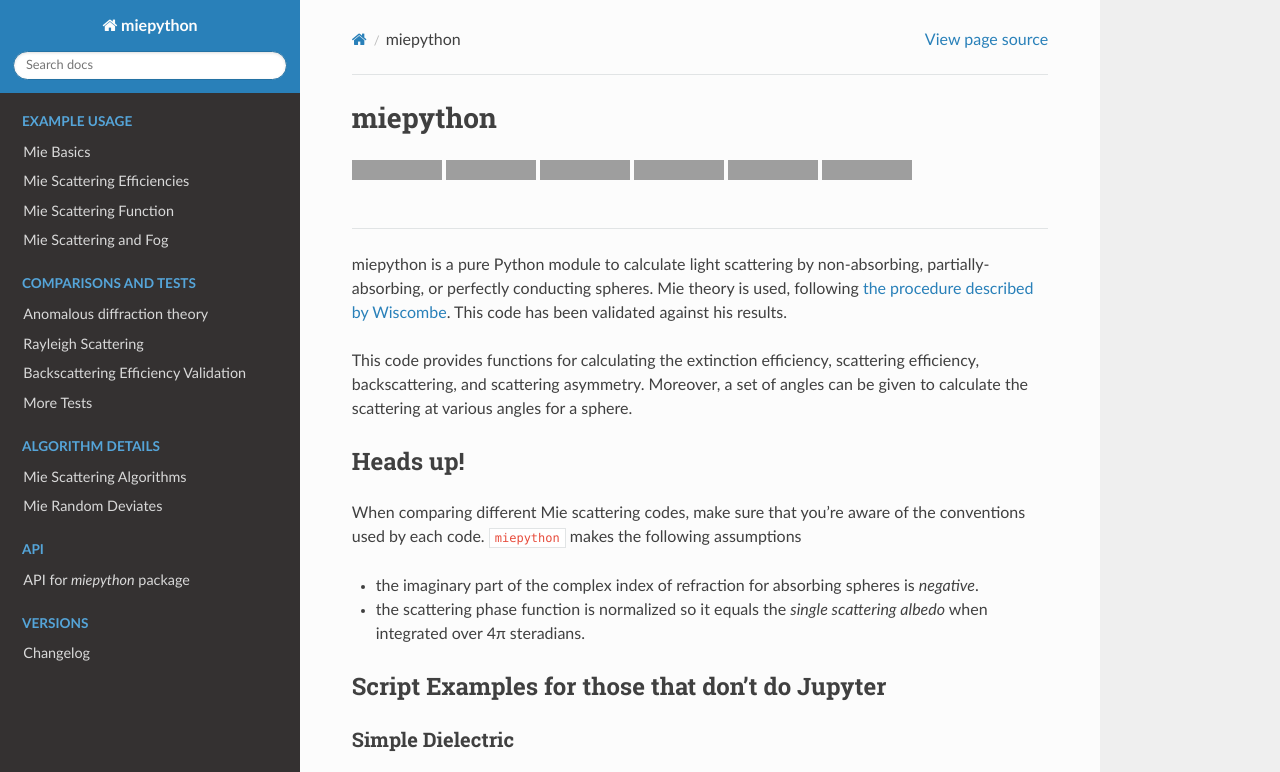
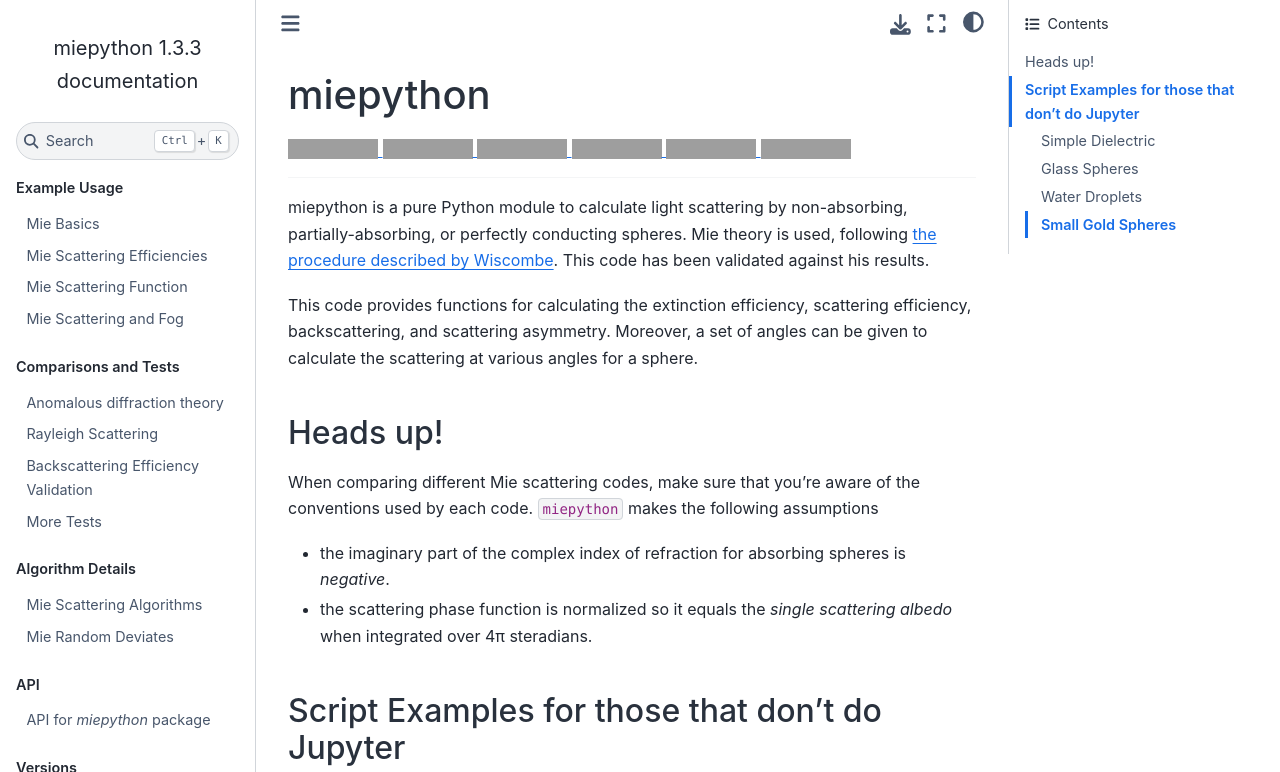
Before and after one commit to scottprahl/miepython, a Sphinx documentation site: the page built from docs/index.rst, in a window 1280 px wide and 1400 px high, cut to the strip 0-772 px from the top of the window. Built offline with Sphinx 7.4.7 and the Sphinx Book theme 1.1.4, drawn with Linux system fonts in a browser that asks for light colours; some of the changed text lies outside the part shown; grey boxes are pictures that could not be loaded.

Commit message:
new version

```diff
--- a/docs/conf.py
+++ b/docs/conf.py
@@ -14,7 +14,7 @@ copyright = '2017-20, Scott Prahl'
 author = 'Scott Prahl'
 
 # The full version, including alpha/beta/rc tags
-release = '1.3.2'
+release = '1.3.3'
 
 master_doc = 'index'
 
@@ -67,7 +67,7 @@ source_suffix = ['.rst', '.ipynb']
 # The theme to use for HTML and HTML Help pages.  See the documentation for
 # a list of builtin themes.
 #
-html_theme = 'sphinx_rtd_theme'
+html_theme = 'sphinx_book_theme'
 
 # Add any paths that contain custom static files (such as style sheets) here,
 # relative to this directory. They are copied after the builtin static files,
--- a/pyproject.toml
+++ b/pyproject.toml
@@ -9,7 +9,7 @@ build-backend = "setuptools.build_meta"
 legacy_tox_ini = """
 
 [tox]
-envlist = py37
+envlist = py39
 
 [testenv]
 deps = pytest
--- /dev/null
+++ b/requirements.txt
@@ -0,0 +1,2 @@
+numpy
+matplotlib
--- a/setup.cfg
+++ b/setup.cfg
@@ -4,7 +4,7 @@ universal=1
 
 [metadata]
 name = miepython
-version = 1.3.2
+version = 1.3.3
 author = Scott Prahl
 author_email = scott.prahl@oit.edu
 license = MIT
```
